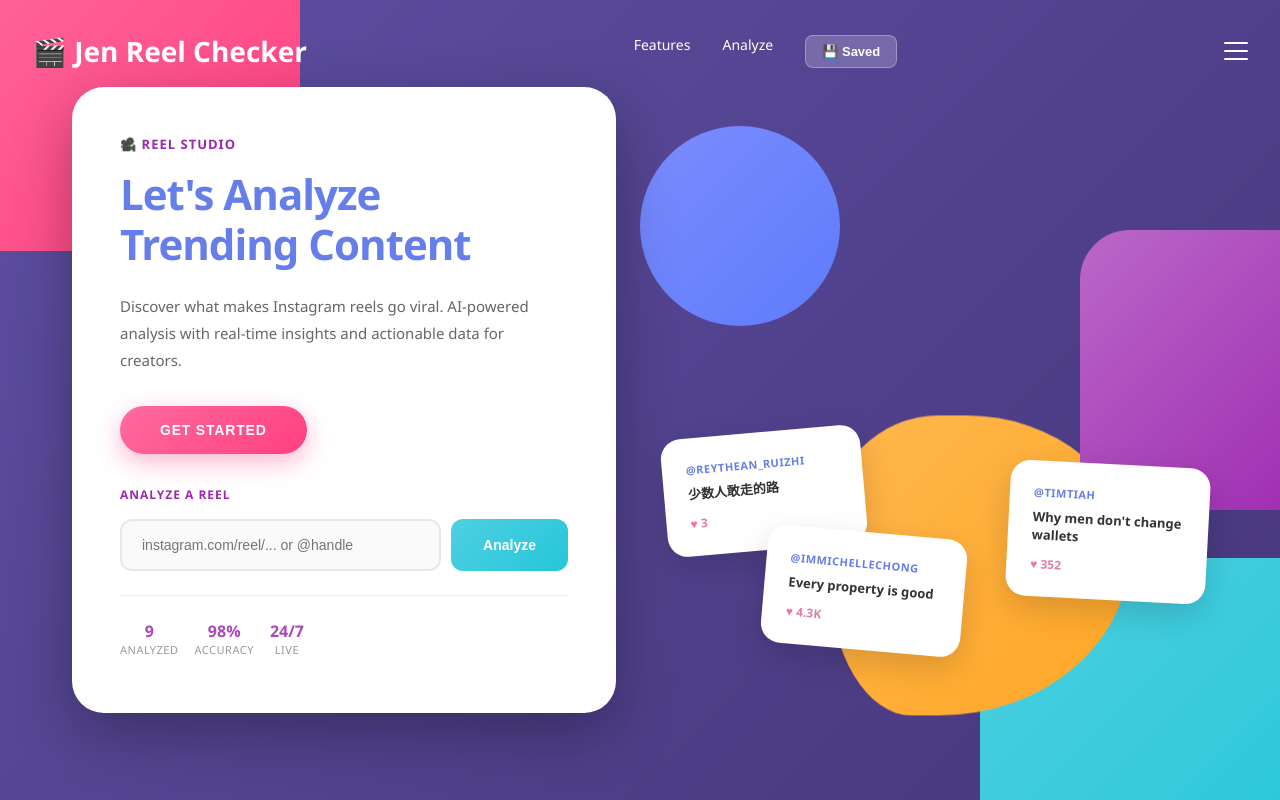
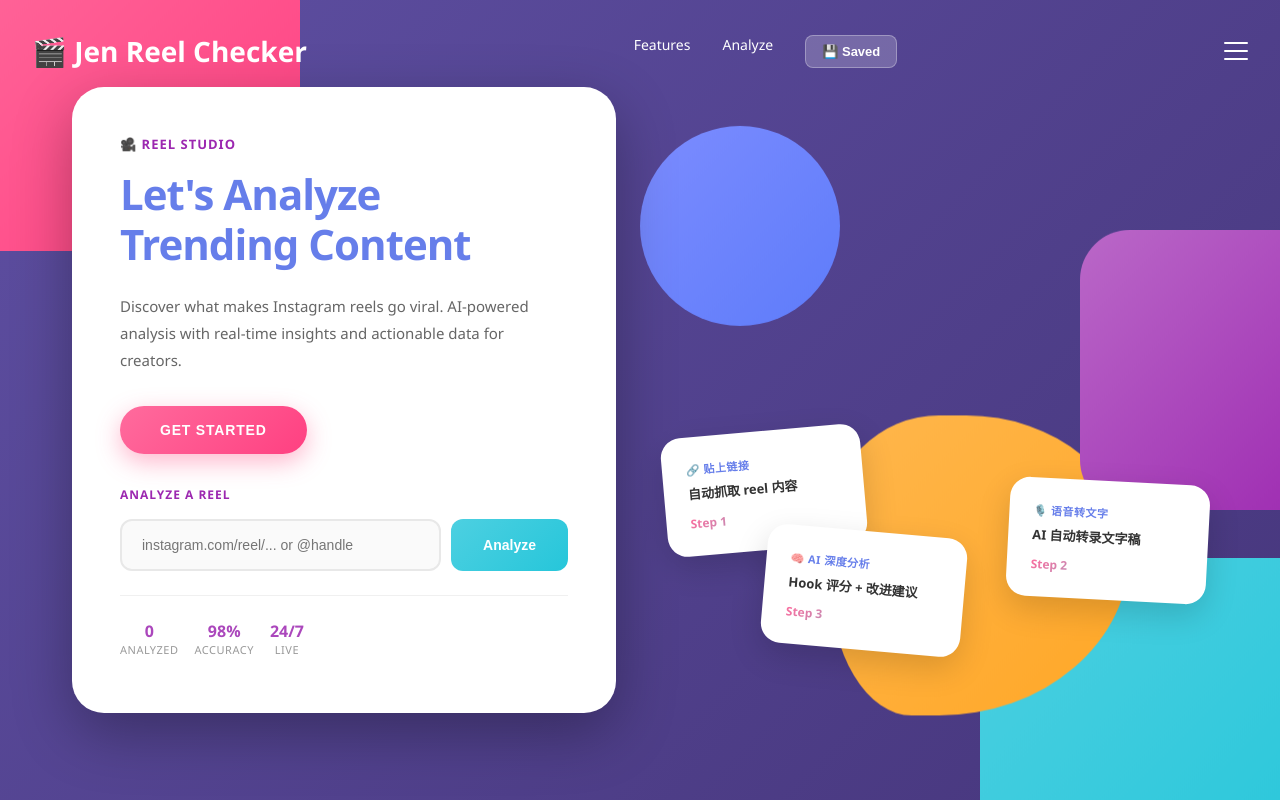
Before and after one commit to jenniferlrh/Jen-Reel-Checker, a React (Vite) app: page / in a window 1280 px wide. Shown: the top 800 px of the page. Built offline with nearby package versions, Linux system fonts and the light colour scheme.

Commit message:
Remove demo data; persist analyzed reels in localStorage; neutral hero showcase
Co-Authored-By: Claude Fable 5 <noreply@anthropic.com>

```diff
--- a/src/App.jsx
+++ b/src/App.jsx
@@ -6,22 +6,15 @@ import ReelDetail from './components/ReelDetail'
 import SavedReels from './components/SavedReels'
 import AnalyzeForm from './components/AnalyzeForm'
 
-const INITIAL_REELS = [
-  { id: 1, creator: '@reythean_ruizhi', title: '少数人敢走的路', likes: 3, transcript: '少数人敢走的路。Most people follow the same path, but some brave souls dare to walk a different road.', hookScore: 6.5, category: '个人成长' },
-  { id: 2, creator: '@timtiah', title: 'Why most men don\'t change wallets', likes: 352, transcript: 'Ever wonder why men keep using the same wallet for years? There\'s a psychological attachment.', hookScore: 8.8, category: '心理学' },
-  { id: 3, creator: '@reythean_ruizhi', title: '今天差一点，就回不了KL了', likes: 24, transcript: '今天差一点，就回不了KL了。Close call today. Almost didn\'t make it back to Kuala Lumpur.', hookScore: 7.2, category: '旅游故事' },
-  { id: 4, creator: '@timtiah', title: 'Malaysia is considering a new law', likes: 361, transcript: 'Malaysia is considering a new law. One that could fundamentally change family dynamics.', hookScore: 8.5, category: '社会' },
-  { id: 5, creator: '@timtiah', title: 'Malaysia is opening a brand new LRT line', likes: 4400, transcript: 'Malaysia is opening a brand new LRT line this week. But infrastructure tells a bigger story.', hookScore: 9.1, category: '新闻' },
-  { id: 6, creator: '@immichellechong', title: 'Every property is a good property', likes: 4300, transcript: 'Every property is a good property. As long as you understand why you\'re buying it.', hookScore: 8.7, category: '房产' },
-  { id: 7, creator: '@timtiah', title: 'Most Malaysians think car insurance companies', likes: 3100, transcript: 'Most Malaysians think car insurance companies are making money from us. But here\'s the part no one talks about.', hookScore: 8.3, category: '金融' },
-  { id: 8, creator: '@timtiah', title: 'Your running club might be hurting alcohol companies', likes: 4100, transcript: 'Your running club might be hurting alcohol companies. Health consciousness is rising.', hookScore: 8.6, category: '健康' },
-  { id: 9, creator: '@reythean_ruizhi', title: 'Video by reythean_ruizhi', likes: 19, transcript: 'No verbal content. A visual story told through stunning cinematography.', hookScore: 7.8, category: '视觉艺术' }
-]
+const INITIAL_REELS = []
 
 function App() {
   const [currentPage, setCurrentPage] = useState('home')
   const [selectedReel, setSelectedReel] = useState(null)
-  const [reels, setReels] = useState(INITIAL_REELS)
+  const [reels, setReels] = useState(() => {
+    const saved = localStorage.getItem('reels')
+    return saved ? JSON.parse(saved) : INITIAL_REELS
+  })
   const [searchQuery, setSearchQuery] = useState('')
   const [selectedCategory, setSelectedCategory] = useState('all')
   const [savedReelIds, setSavedReelIds] = useState(() => {
@@ -35,7 +28,11 @@ function App() {
     localStorage.setItem('savedReels', JSON.stringify(savedReelIds))
   }, [savedReelIds])
 
-  const categories = ['all', ...new Set(INITIAL_REELS.map(r => r.category))]
+  useEffect(() => {
+    localStorage.setItem('reels', JSON.stringify(reels))
+  }, [reels])
+
+  const categories = ['all', ...new Set(reels.map(r => r.category))]
 
   const filteredReels = reels.filter(reel => {
     const matchesSearch = reel.title.toLowerCase().includes(searchQuery.toLowerCase()) ||
@@ -55,7 +52,7 @@ function App() {
 
   const handleAnalyzed = ({ creator, title, transcript, analysis, likes }) => {
     const newReel = {
-      id: Math.max(...reels.map(r => r.id)) + 1,
+      id: reels.length > 0 ? Math.max(...reels.map(r => r.id)) + 1 : 1,
       creator: creator || '@unknown',
       title: title || analysis.summary,
       likes: likes || 0,
--- a/src/components/HeroSection.jsx
+++ b/src/components/HeroSection.jsx
@@ -80,19 +80,19 @@ export default function HeroSection({ onAnalyzeReel, reelCount, onViewSaved }) {
 
         <div className="visual-showcase">
           <div className="showcase-item" style={{ bottom: '100px', left: '0', transform: 'rotate(-5deg)' }}>
-            <div className="showcase-user">@reythean_ruizhi</div>
-            <div className="showcase-title">少数人敢走的路</div>
-            <div className="showcase-likes">♥ 3</div>
+            <div className="showcase-user">🔗 贴上链接</div>
+            <div className="showcase-title">自动抓取 reel 内容</div>
+            <div className="showcase-likes">Step 1</div>
           </div>
           <div className="showcase-item" style={{ bottom: '50px', right: '0', transform: 'rotate(3deg)' }}>
-            <div className="showcase-user">@timtiah</div>
-            <div className="showcase-title">Why men don't change wallets</div>
-            <div className="showcase-likes">♥ 352</div>
+            <div className="showcase-user">🎙️ 语音转文字</div>
+            <div className="showcase-title">AI 自动转录文字稿</div>
+            <div className="showcase-likes">Step 2</div>
           </div>
           <div className="showcase-item" style={{ bottom: '0', left: '100px', transform: 'rotate(5deg)' }}>
-            <div className="showcase-user">@immichellechong</div>
-            <div className="showcase-title">Every property is good</div>
-            <div className="showcase-likes">♥ 4.3K</div>
+            <div className="showcase-user">🧠 AI 深度分析</div>
+            <div className="showcase-title">Hook 评分 + 改进建议</div>
+            <div className="showcase-likes">Step 3</div>
           </div>
         </div>
       </div>
```
